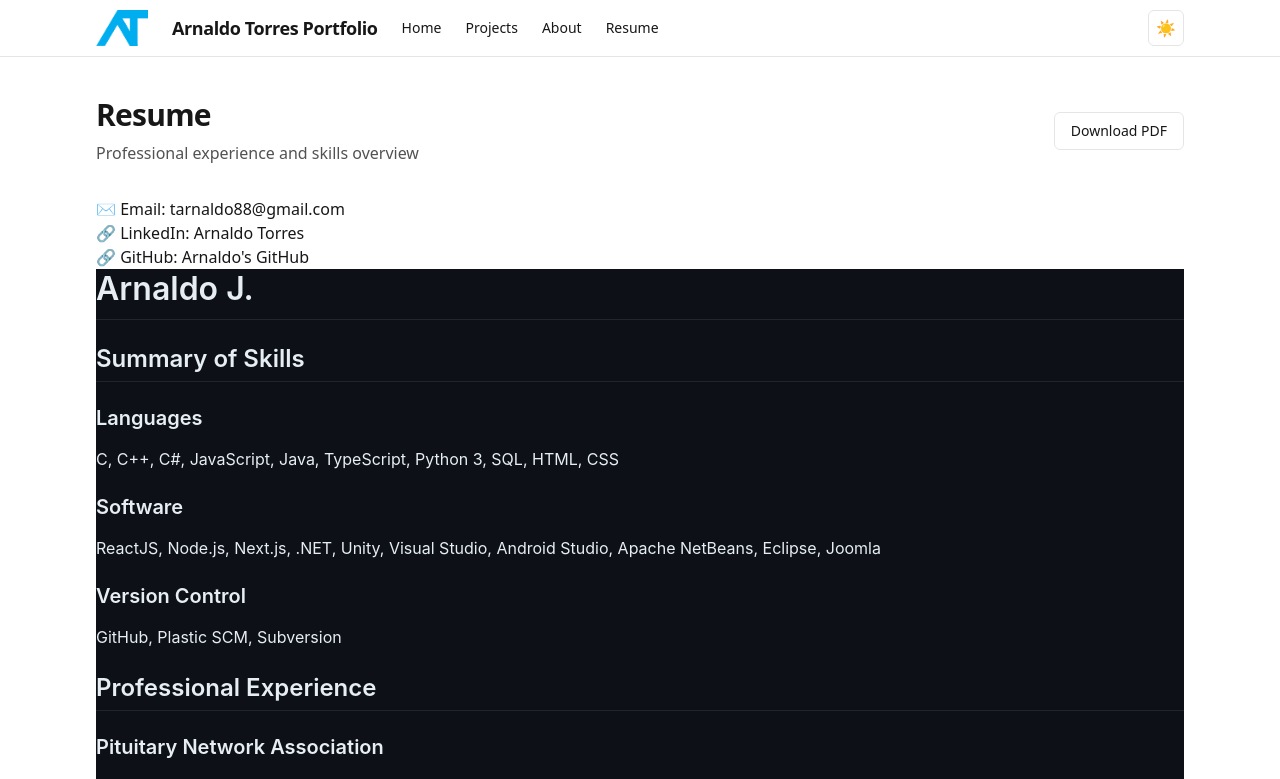
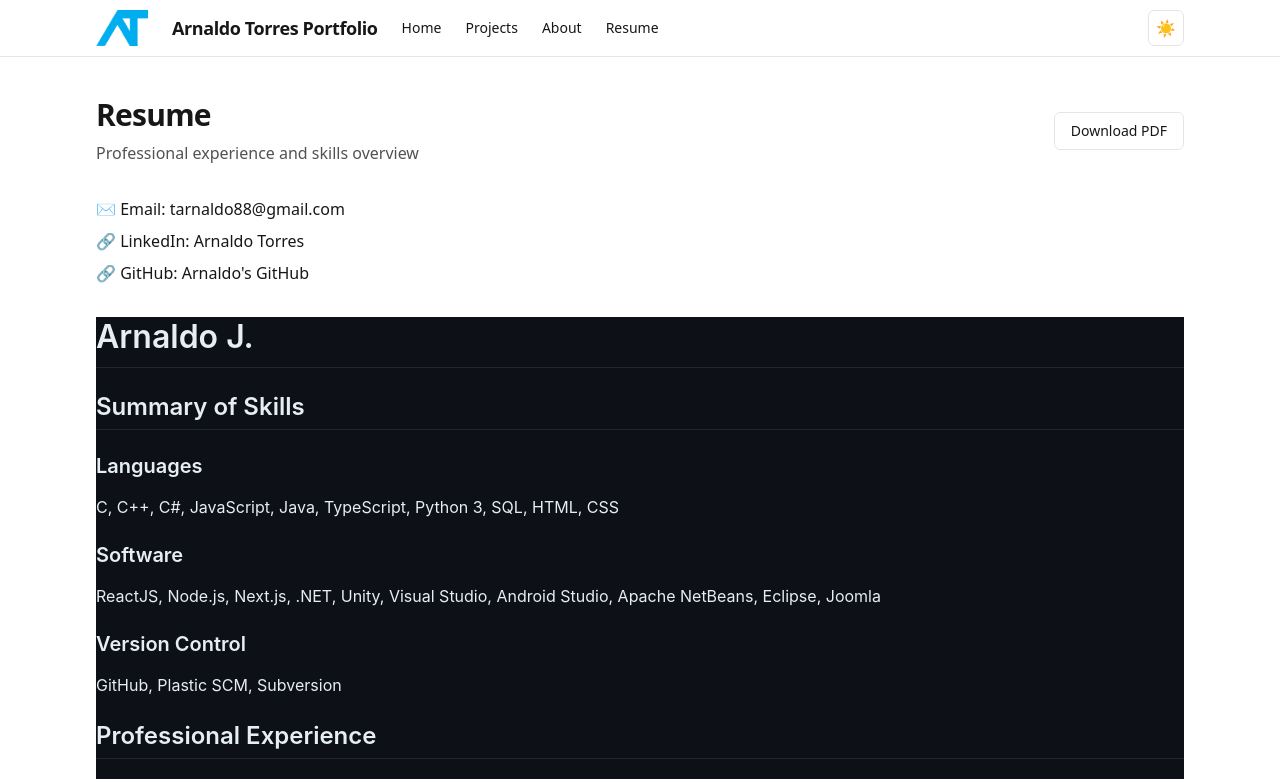
Before and after one commit to tarnaldo88/PortfolioWebsite, a Next.js app in the folder web/: page /resume in a window 1280 px wide. Shown: the top 779 px of the page. Built offline with nearby package versions, Linux system fonts and the light colour scheme.

Commit message:
format on resume page

```diff
--- a/web/src/app/resume/page.tsx
+++ b/web/src/app/resume/page.tsx
@@ -35,11 +35,12 @@ export default async function ResumePage() {
         </a>
       </div>
 
-      <div className="contact-info">
+      <div className="contact-info mb-8 space-y-2">
         <div>✉️ Email: tarnaldo88@gmail.com</div>
-        <div>🔗 LinkedIn: <a href="https://linkedin.com/in/arnaldo-torres/">Arnaldo Torres</a></div>
-        <div>🔗 GitHub: <a href="https://github.com/tarnaldo88">Arnaldo's GitHub</a></div>
+        <div>🔗 LinkedIn: <a href="https://linkedin.com/in/arnaldo-torres/" className="hover:underline">Arnaldo Torres</a></div>
+        <div>🔗 GitHub: <a href="https://github.com/tarnaldo88" className="hover:underline">Arnaldo's GitHub</a></div>
       </div>
+
       <div className="markdown-body">
         <MarkdownContent content={markdown} />
       </div>
```
